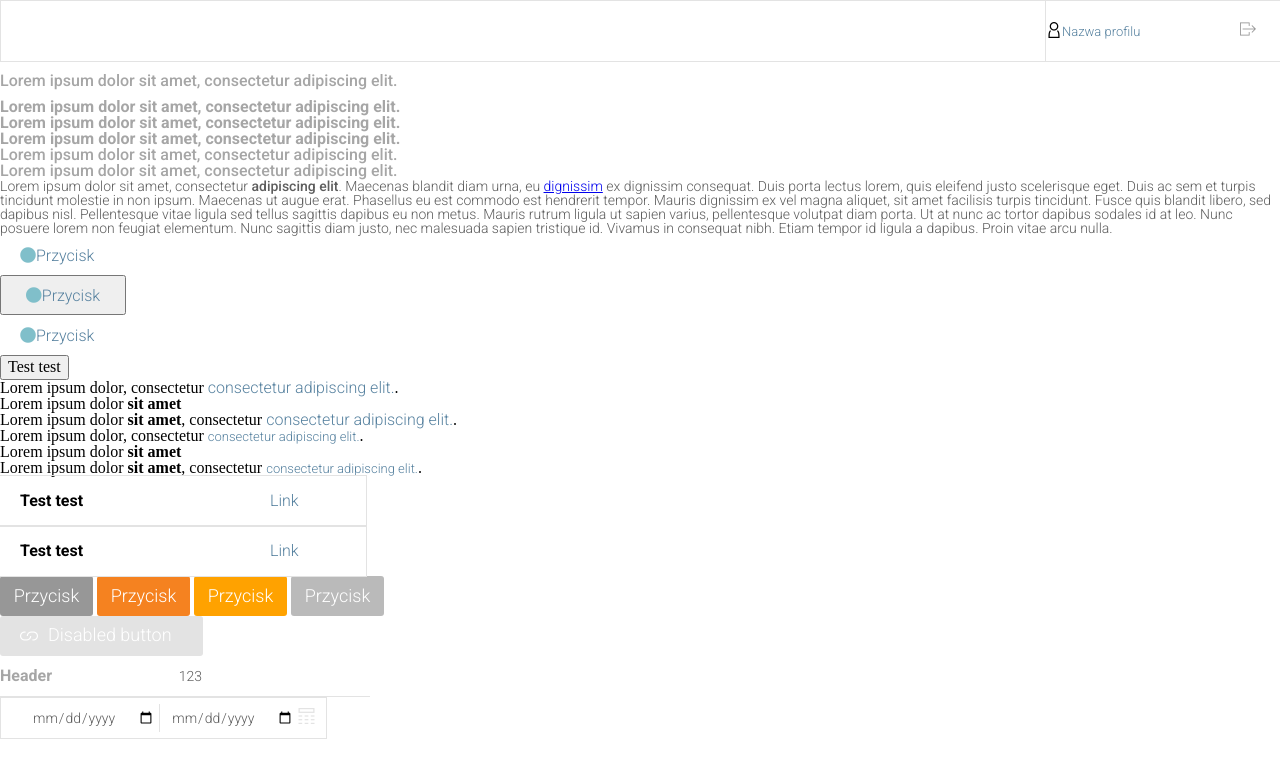
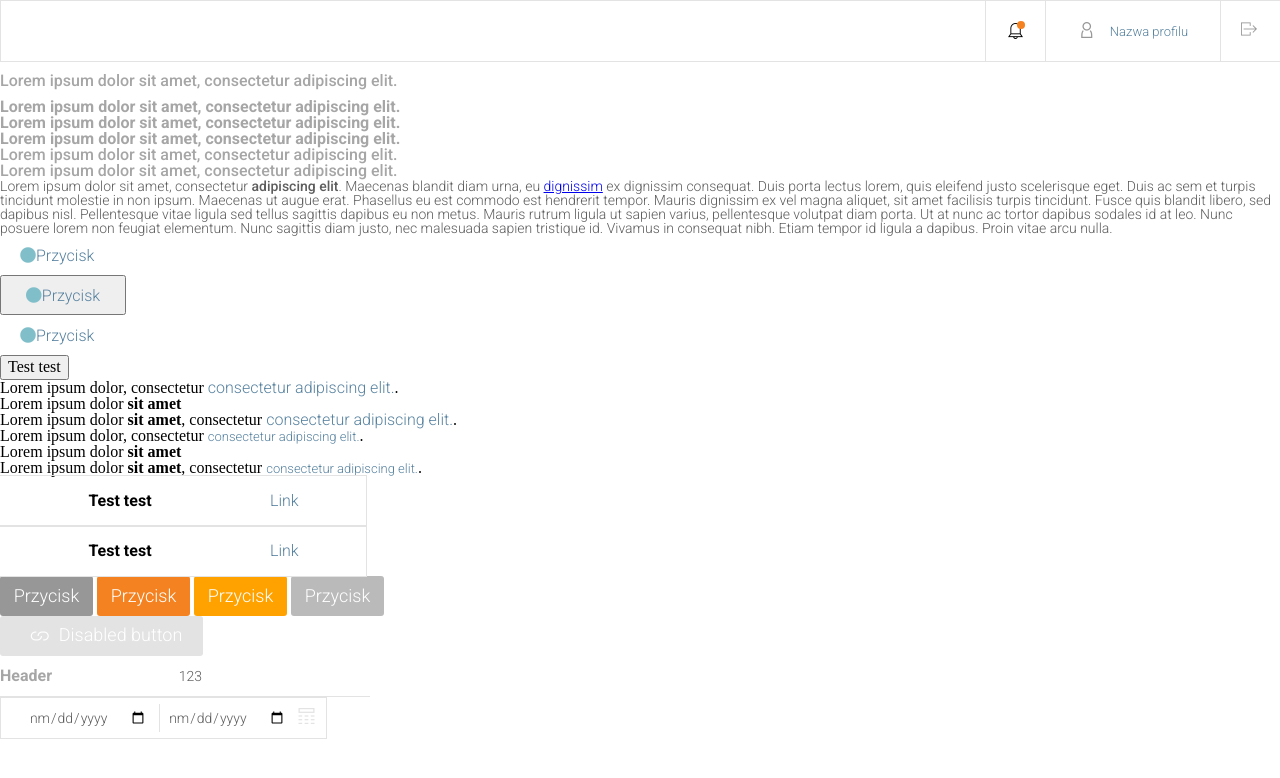
Before and after one commit to Patryk-Rozwadowski/admin-panel, a website: page styleguide.html in a window 1280 px wide. Drawn offline with Linux system fonts and the light colour scheme.

Commit message:
Add notification icon + styles

```diff
--- a/sass/_mixins.scss
+++ b/sass/_mixins.scss
@@ -1,7 +1,7 @@
 //  MIXINS
 @mixin flex-center {
   display:flex;
-  justify-content: flex-start;
+  justify-content: center;
   align-items: center;
 }
 
--- a/sass/components/_navbar.scss
+++ b/sass/components/_navbar.scss
@@ -16,5 +16,27 @@
   top:0;
   width:60px;
   height: 60px;
-  border-right:1px solid $light-grey;
+  border-left:1px solid $light-grey;
 }
+@mixin nav--profile {
+  width:175px;
+  border-left:1px solid $light-grey;
+  position:absolute;
+  right:60px;
+  height:100%;
+}
+@mixin nav--notification {
+  width:60px;
+  height:60px;
+  border-left:1px solid $light-grey;
+  position:absolute;
+  right:235px;
+}
+@mixin nav--notification-circle {
+  width:8px;
+  height:8px;
+  border-radius:50%;
+  margin-left:-7px;
+  margin-top:-2px;
+  background-color:$dark-orange;
+}
--- a/sass/style.scss
+++ b/sass/style.scss
@@ -124,7 +124,6 @@ input {
   @include section-text;
   @include flex-center;
 }
-////////////////////////////
 .icon-calendar:before  {
   color:$light-grey;
   &:hover {
@@ -138,20 +137,36 @@ input {
 // NAVBAR
 .nav--container {
   @include nav--container;
-  @include flex-center;
 }
 .nav--exit {
   @include nav--exit;
 }
-.icon-quit:before {
+.nav--profile {
+  @include nav--profile;
+}
+.nav--notification {
+  @include nav--notification;
+}
+
+// NAV ICONS
+.icon-quit{
   width:20px;
   height:20px;
   color:$dark-grey;
 }
-.nav--profile {
-  width:175px;
-  border-left:1px solid $light-grey;
-  position:absolute;
-  right:60px;
-  height:100%;
+
+.icon-personaldata {
+  margin-right:15px;
+  color:$dark-grey;
 }
+
+.icon-notification {
+  display:flex;
+  justify-content: flex-end;
+  align-items: flex-start;
+}
+
+.nav--notification-circle {
+  @include nav--notification-circle;
+}
+//////
--- a/styleguide.html
+++ b/styleguide.html
@@ -16,7 +16,11 @@
       </div>
       <div class="nav--profile flex-center">
         <span class="icon-personaldata"></span>
-        <p class="small-link width-100">Nazwa profilu</p>
+        <p class="small-link">Nazwa profilu</p>
+      </div>
+      <div class="nav--notification flex-center">
+        <span class="icon-notification flex-center"><span class="nav--notification-circle"></span> </span>
+      </div>
     </nav>
       <h1 class="page-header">Lorem ipsum dolor sit amet, consectetur adipiscing elit.</h1>
       <h2 class="section-header">Lorem ipsum dolor sit amet, consectetur adipiscing elit.</h2>
```
Also changed, not shown: stylesheets/style.css.
